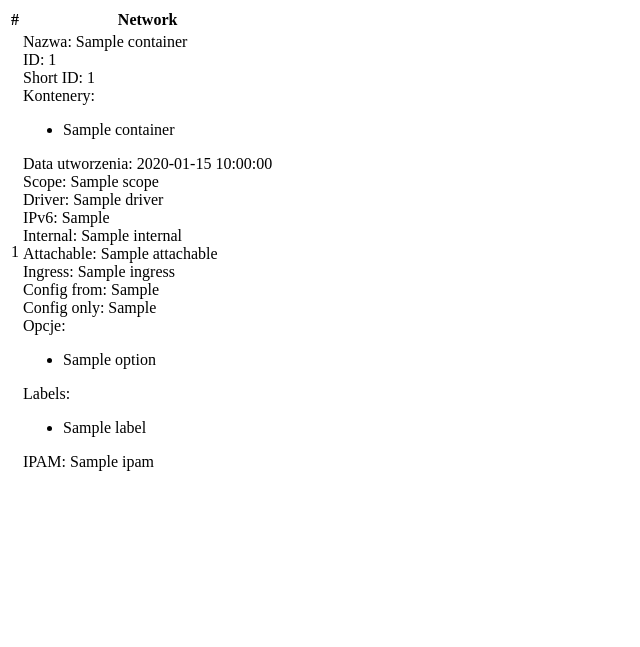
After one commit to HawerPL/Docker-Tool, a Flask app: template templates/commandViews/networksListContent.html in a window 1280 px wide. The commit adds this page. Shown: the top 647 px of the page, without its empty margins (0-640 px from the left). Run offline with Flask 2, Linux system fonts and the light colour scheme; the template is opened without the code that fills it: most values are stand-ins (such as "Sample title", 1, 10 or a date in 2020).

Commit message:
[HS] Dodanie obsługi exec oraz network.

```diff
--- a/app.py
+++ b/app.py
@@ -30,19 +30,22 @@ def get_management_view():
     docker_engine = get_docker_engine()
     if command == 'info':
         response = cmd.get_info(docker_engine)
-    elif command == "containerList":
+    elif command == "containersList":
         response = cmd.get_container_list(docker_engine)
     elif command == "imagesList":
         response = cmd.get_images_list(docker_engine)
     elif command == "exec":
         response = cmd.get_container_list(docker_engine)
-        if request.method == "POST":
-            result = "aa"
+        if request.method == 'POST':
+            result = cmd.execute_command(docker_engine, request.form.get('container-id'), request.form.get('command'))
     elif command == "volumesList":
-        response = "res"
-    elif command == "networkList":
-        response = "res"
-    return render_template('managementView.html', name='managementView', dockerEngines=dockerEngines, response=response, result=result)
+        response = cmd.get_volumes_list(docker_engine)
+    elif command == "networksList":
+        response = cmd.get_networks_list(docker_engine)
+    elif command == "pluginsList":
+        response = cmd.get_plugins_list(docker_engine)
+    return render_template('managementView.html', name='managementView', dockerEngines=dockerEngines, response=response,
+                           result=result)
 
 
 @app.template_global(name='get_repositories')
--- /dev/null
+++ b/templates/commandViews/networksListContent.html
@@ -0,0 +1,54 @@
+<div class="d-flex" style="width: 85vw; height: 80vh">
+    <table class="table table-striped table-sm">
+        <thead>
+            <th scope="col">#</th>
+            <th scope="col">Network</th>
+        </thead>
+        <tbody>
+            {% for network in response %}
+            <tr>
+                <td>{{ loop.index }}</td>
+                <td>
+                    <span>Nazwa: {{ network.name }}</span><br>
+                    <span>ID: {{ network.id }}</span><br>
+                    <span>Short ID: {{ network.short_id }}</span><br>
+                    {% if network.attrs.Containers %}
+                        Kontenery:
+                        <ul>
+                            {% for container in network.attrs.Containers %}
+                                <li>{{ container }}</li>
+                            {% endfor %}
+                        </ul>
+                    {% endif %}
+                    <span>Data utworzenia: {{ network.attrs.Created }}</span><br>
+                    <span>Scope: {{ network.attrs.Scope }}</span><br>
+                    <span>Driver: {{ network.attrs.Driver }}</span><br>
+                    <span>IPv6: {{ network.attrs.EnableIPv6 }}</span><br>
+                    <span>Internal: {{ network.attrs.Internal }}</span><br>
+                    <span>Attachable: {{ network.attrs.Attachable }}</span><br>
+                    <span>Ingress: {{ network.attrs.Ingress }}</span><br>
+                    <span>Config from: {{ network.attrs.ConfigFrom }}</span><br>
+                    <span>Config only: {{ network.attrs.ConfigOnly }}</span><br>
+                    {% if network.attrs.Options %}
+                        Opcje:
+                        <ul>
+                            {% for option in network.attrs.Options %}
+                                <li>{{ option }}</li>
+                            {% endfor %}
+                        </ul>
+                    {% endif %}
+                    {% if network.attrs.Labels %}
+                        Labels:
+                        <ul>
+                            {% for label in network.attrs.Labels %}
+                                <li>{{ label }}</li>
+                            {% endfor %}
+                        </ul>
+                    {% endif %}
+                    <span>IPAM: {{ network.attrs.IPAM }}</span><br>
+                </td>
+            </tr>
+            {% endfor %}
+        </tbody>
+    </table>
+</div>
```
Also changed, not shown: commands.py (+24 -0 lines), templates/commandViews/execContent.html (+9 -12 lines), templates/commandViews/pluginsListContent.html (added, +21 -0 lines), templates/commandViews/volumesListContent.html (added, +28 -0 lines), templates/managementConsoleContent.html (+7 -4 lines), templates/managementViewContent.html (+7 -1 lines).
